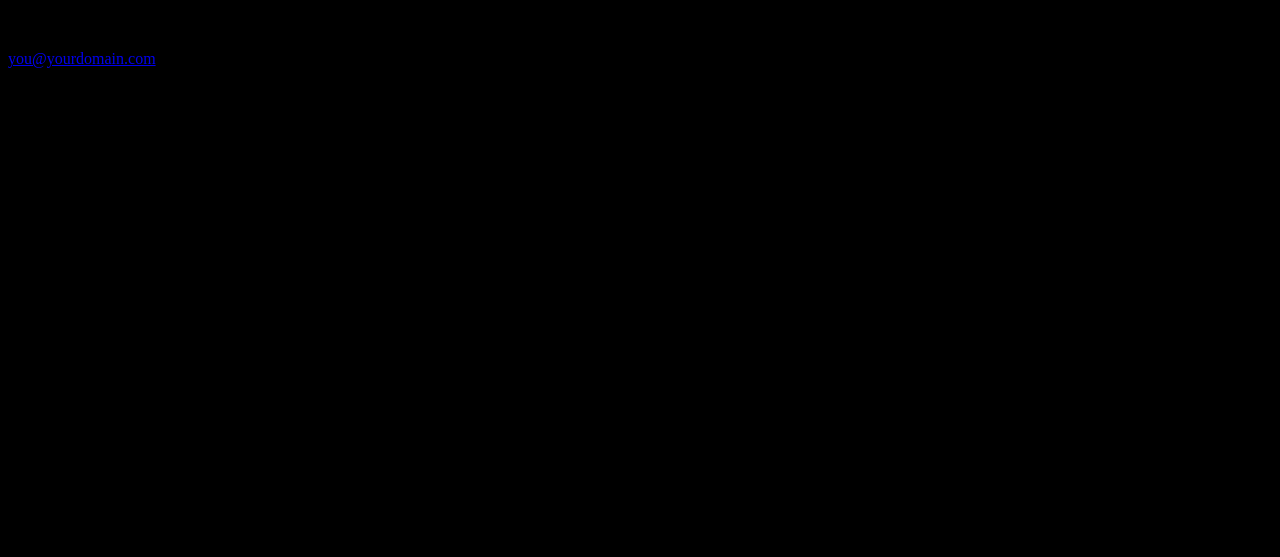
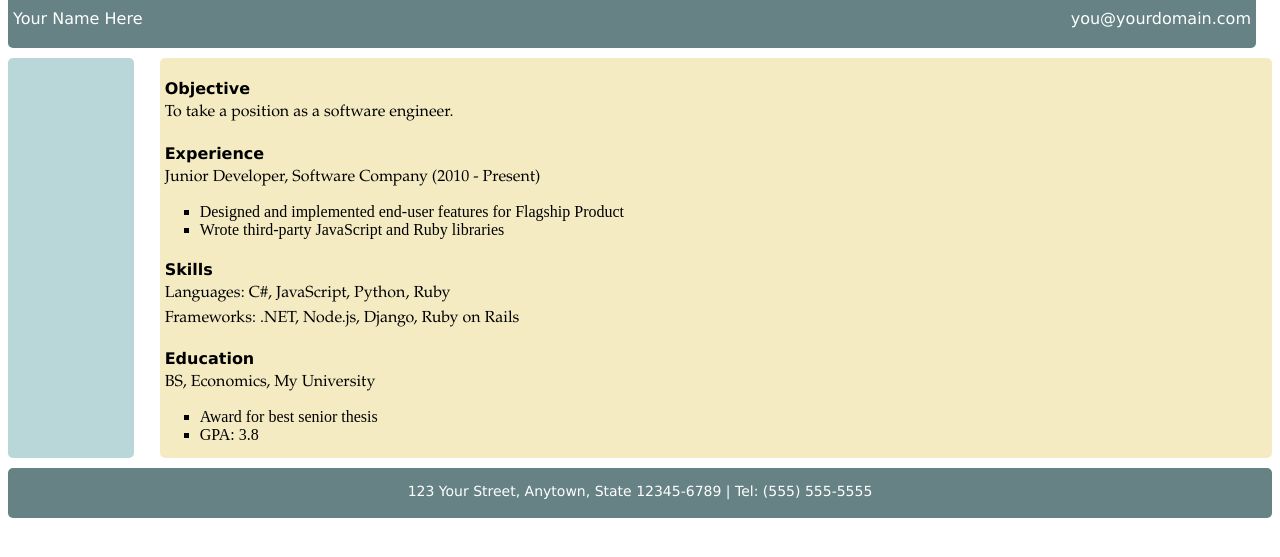
Before and after one commit to rntmdgus/test, a plain HTML site: page index.html in a window 1280 px wide. Drawn offline with Linux system fonts and the light colour scheme.

Commit message:
Update stylesheet.css

```diff
--- a/stylesheet.css
+++ b/stylesheet.css
@@ -1,3 +1,89 @@
-body {
-  background-color: black;
-  }
+div {
+	border-radius: 5px;
+}
+
+#header {
+	z-index: 1;
+	position: fixed;
+	width: 97.5%;
+	margin-top: -20px;
+	height: 60px;
+	background-color: #668284;
+	margin-bottom: 10px;
+}
+
+#name {
+	float:left;
+	margin-left: 5px;
+	padding-top: 5px;
+	font-size: 16px;
+	font-family: Verdana, sans-serif;
+	color: #ffffff;
+}
+
+#email{
+	float:right;
+	margin-right: 5px;
+	padding-top: 5px;
+	font-size: 16px;
+	font-family: Verdana, sans-serif;
+	color: #ffffff;
+}
+
+h4 {
+	margin-left: 5px;
+	margin-bottom: 15px;
+	font-family: Verdana, sans-serif;
+}
+
+.right p {
+	margin-left: 5px;
+	margin-right: 5px;
+	margin-top: -10px;
+	font-family: Garamond, serif;
+	color: #000000;
+}
+
+li {
+	list-style-type: square;
+}
+
+a:hover {
+	font-weight: bold;
+}
+
+.left {
+	position: relative;
+	float: left;
+	margin-top: 50px;
+	width: 10%;
+	height: 400px;
+	background-color: #B9D7D9;
+	margin-bottom: 10px;
+}
+
+.right {
+	position: relative;
+	float: right;
+	margin-top: 50px;
+	width: 88%;
+	height: 400px;
+	background-color: #F4EBC3;
+	margin-bottom: 10px;
+}
+
+#footer {
+	position: relative;
+	height: 50px;
+	background-color: #668284;
+	clear: both;
+	font-family: Verdana, sans-serif;
+	font-size: 14px;
+	text-align: center;
+	color: #ffffff;
+}
+
+#footer p {
+	position: relative;
+	padding-top: 15px;
+}
```
